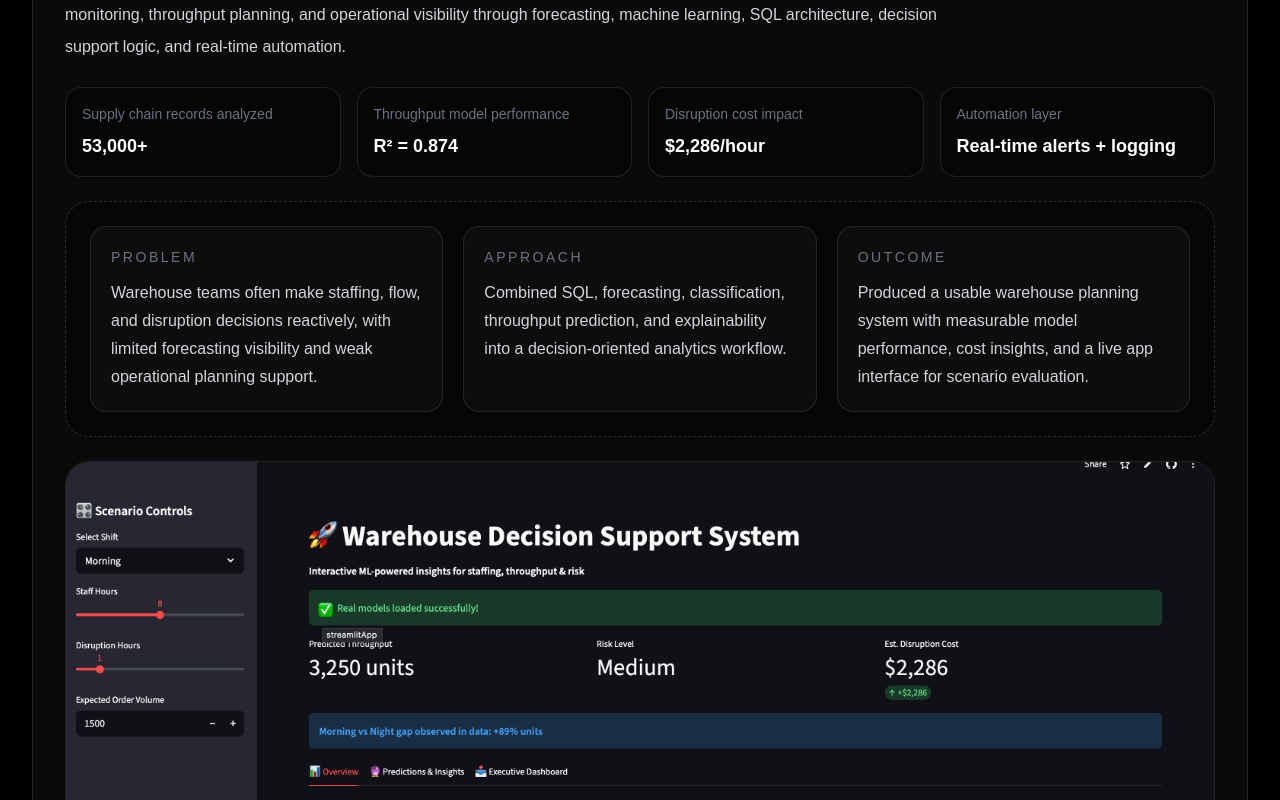
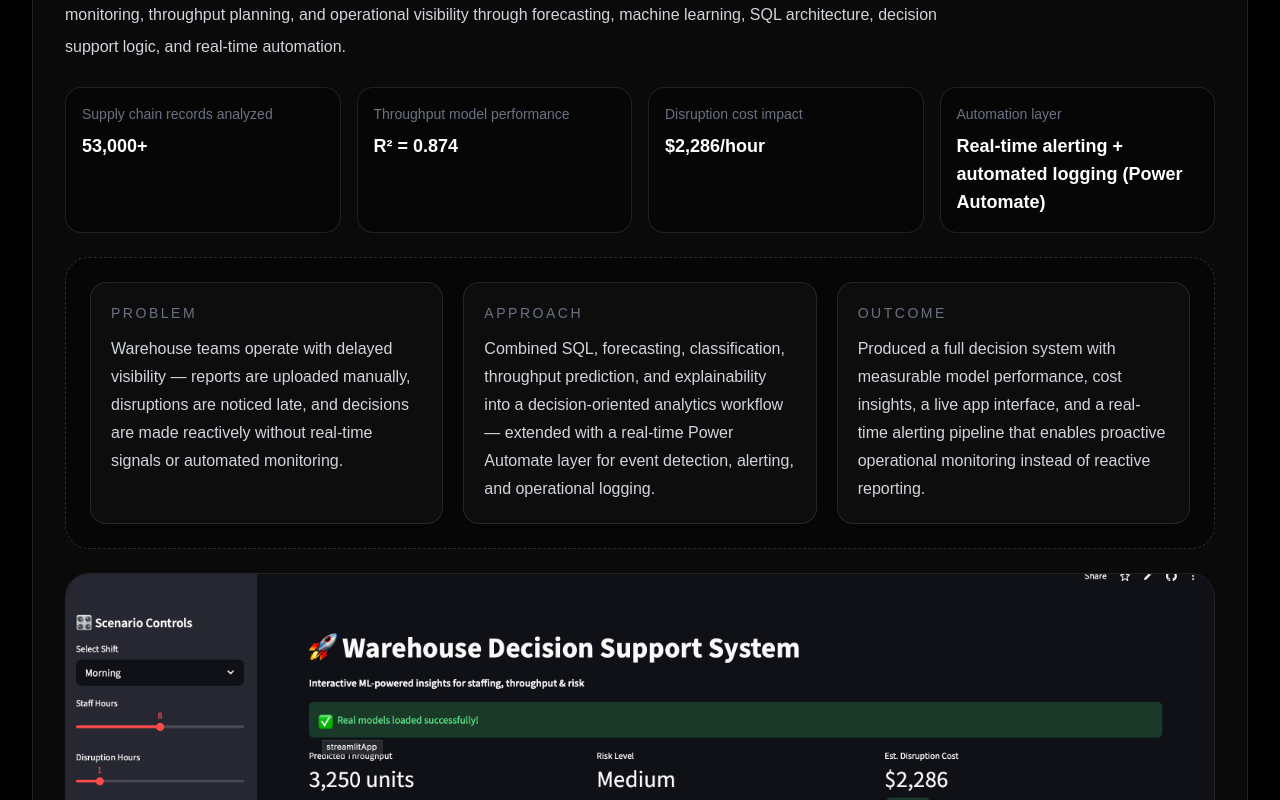
Before and after one commit to garvit-mittal04/garvit-portfolio, a Next.js app: page / in a window 1280 px wide. Shown: the part 3960-4760 px from the top of the page. Built offline with nearby package versions, Linux system fonts and the light colour scheme.

Commit message:
Update page.tsx

```diff
--- a/app/page.tsx
+++ b/app/page.tsx
@@ -88,7 +88,7 @@ const flagshipProject = {
     { label: "Supply chain records analyzed", value: "53,000+" },
     { label: "Throughput model performance", value: "R² = 0.874" },
     { label: "Disruption cost impact", value: "$2,286/hour" },
-    { label: "Automation layer", value: "Real-time alerts + logging" },
+    { label: "Automation layer", value: "Real-time alerting + automated logging (Power Automate)" },
   ],
   bullets: [
     "Built a realistic warehouse decision workflow covering demand forecasting, disruption risk classification, throughput prediction, and scenario-based planning support.",
@@ -172,8 +172,9 @@ const skillsData = {
     "Hypothesis Testing",
     "Root-Cause Analysis",
     "Decision Support",
+    "Decision Systems",
   ],
-  "Data & Programming": ["SQL", "Python", "R", "Excel", "Power Query", "VBA"],
+  "Data & Programming": ["SQL", "Python", "R", "Excel", "Power Query", "VBA", "Workflow Automation (Power Automate)"],
   "BI & Visualization": [
     "Power BI",
     "DAX",
@@ -188,6 +189,8 @@ const skillsData = {
     "Margin Analysis",
     "Stakeholder Communication",
     "Process Improvement",
+    "Process Automation",
+    "Event-Driven Workflows",
   ],
 };
 
@@ -682,22 +685,22 @@ export default function GarvitPortfolio() {
               <div className="rounded-2xl border border-white/10 bg-white/[0.03] p-5">
                 <p className="text-sm uppercase tracking-[0.18em] text-gray-500">Problem</p>
                 <p className="mt-3 leading-7 text-gray-300">
-                  Warehouse teams often make staffing, flow, and disruption decisions reactively,
-                  with limited forecasting visibility and weak operational planning support.
+                  Warehouse teams operate with delayed visibility — reports are uploaded manually, disruptions are
+                  noticed late, and decisions are made reactively without real-time signals or automated monitoring.
                 </p>
               </div>
               <div className="rounded-2xl border border-white/10 bg-white/[0.03] p-5">
                 <p className="text-sm uppercase tracking-[0.18em] text-gray-500">Approach</p>
                 <p className="mt-3 leading-7 text-gray-300">
-                  Combined SQL, forecasting, classification, throughput prediction, and
-                  explainability into a decision-oriented analytics workflow.
+                  Combined SQL, forecasting, classification, throughput prediction, and explainability into a decision-oriented analytics
+                  workflow — extended with a real-time Power Automate layer for event detection, alerting, and operational logging.
                 </p>
               </div>
               <div className="rounded-2xl border border-white/10 bg-white/[0.03] p-5">
                 <p className="text-sm uppercase tracking-[0.18em] text-gray-500">Outcome</p>
                 <p className="mt-3 leading-7 text-gray-300">
-                  Produced a usable warehouse planning system with measurable model performance,
-                  cost insights, and a live app interface for scenario evaluation.
+                  Produced a full decision system with measurable model performance, cost insights, a live app interface, and a real-time
+                  alerting pipeline that enables proactive operational monitoring instead of reactive reporting.
                 </p>
               </div>
             </div>
```
